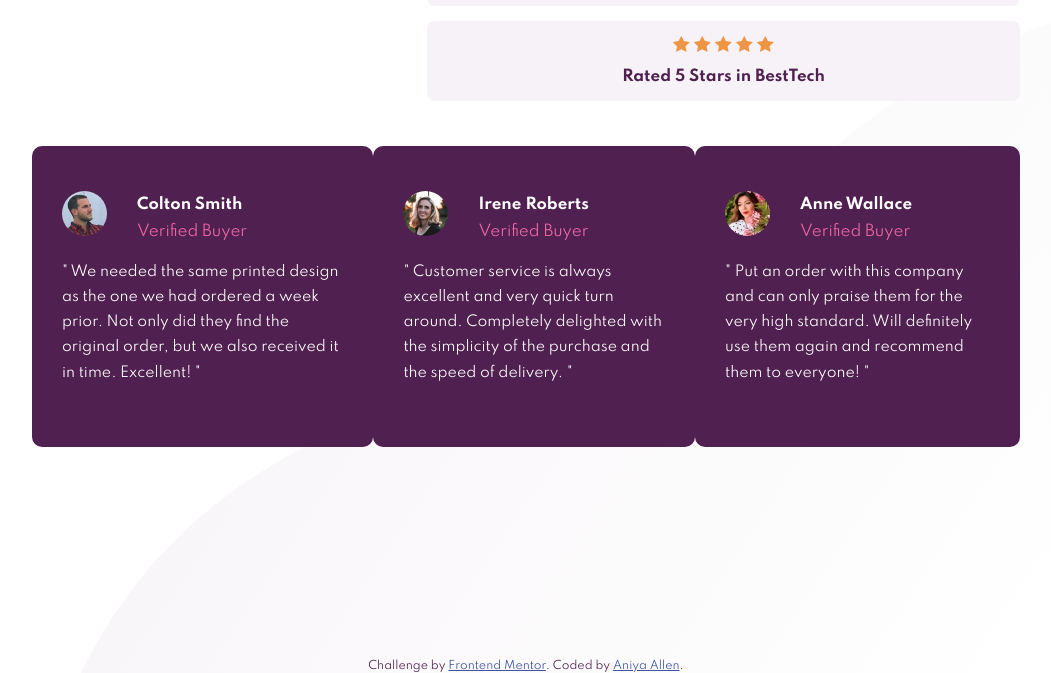
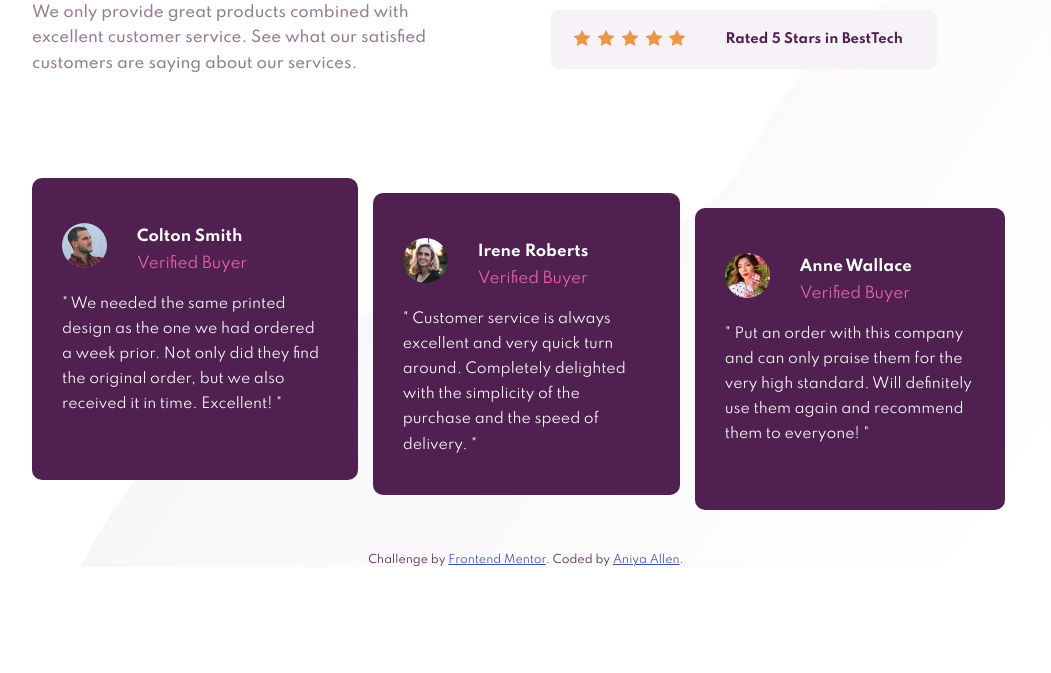
Before and after one commit to amallen1/social-proof, a plain HTML site: page index.html in a window 1280 px wide. Shown: the part 263-936 px from the top of the page, without its empty margins (114-1165 px from the left). After the commit the page ends 830 px from the top, so only its background shows below. Drawn offline with Linux system fonts and the light colour scheme.

Commit message:
updated desktop version

```diff
--- a/index.html
+++ b/index.html
@@ -76,13 +76,11 @@
             </div>
           </div>
 
-          <div class="content">
-            <p>
-              " We needed the same printed design as the one we had ordered a
-              week prior. Not only did they find the original order, but we also
-              received it in time. Excellent! "
-            </p>
-          </div>
+          <p class="content">
+            " We needed the same printed design as the one we had ordered a week
+            prior. Not only did they find the original order, but we also
+            received it in time. Excellent! "
+          </p>
         </div>
 
         <div class="review">
@@ -98,11 +96,11 @@
             </div>
           </div>
 
-          <div class="content">
+          <p class="content">
             " Customer service is always excellent and very quick turn around.
             Completely delighted with the simplicity of the purchase and the
             speed of delivery. "
-          </div>
+          </p>
         </div>
 
         <div class="review">
@@ -117,11 +115,11 @@
               <span>Verified Buyer </span>
             </div>
           </div>
-          <div class="content">
+          <p class="content">
             " Put an order with this company and can only praise them for the
             very high standard. Will definitely use them again and recommend
             them to everyone! "
-          </div>
+          </p>
         </div>
       </div>
     </main>
--- a/scss/_config.scss
+++ b/scss/base/_config.scss
@@ -1,4 +1,3 @@
-//Variables
 //Primary colors
 $very-dark-magenta: hsl(300, 43%, 22%);
 $soft-pink: hsl(333, 80%, 67%);
--- /dev/null
+++ b/scss/base/_global.scss
@@ -0,0 +1,18 @@
+.attribution {
+  font-size: 11px;
+  text-align: center;
+}
+.attribution a {
+  color: hsl(228, 45%, 44%);
+}
+
+body {
+  font-size: 15px;
+  font-family: "Spartan", sans-serif;
+  color: $very-dark-magenta;
+  background-image: url(/images/bg-pattern-top-mobile.svg),
+    url(/images/bg-pattern-bottom-mobile.svg);
+  background-attachment: fixed;
+  background-position: left top, bottom right;
+  background-repeat: no-repeat;
+}
--- a/scss/style.scss
+++ b/scss/style.scss
@@ -1,35 +1,16 @@
 @import url("https://fonts.googleapis.com/css2?family=Spartan:wght@400;500;700&display=swap");
-
-@import "config"; //imports variables and stuff
-
+@import "./base/config"; //imports variables and stuff
 @import "./base/reset"; //resetting
-
-.attribution {
-  font-size: 11px;
-  text-align: center;
-}
-.attribution a {
-  color: hsl(228, 45%, 44%);
-}
-
-body {
-  font-size: 15px;
-  font-family: "Spartan", sans-serif;
-  color: $very-dark-magenta;
-  background-image: url(/images/bg-pattern-top-mobile.svg),
-    url(/images/bg-pattern-bottom-mobile.svg);
-  background-attachment: fixed;
-  background-position: left top, bottom right;
-  background-repeat: no-repeat;
-}
+@import "./base/global";
 
 .container {
   text-align: center;
   padding: 1.2em;
-  margin: 5em 0;
+  margin: 5em 0 0;
 }
 
 //Main text section
+
 .heading {
   padding: 0 1em;
 }
@@ -40,6 +21,8 @@ body {
   font-weight: 500;
   line-height: 1.5;
 }
+
+//Ratings section
 
 .ratings {
   margin-bottom: 2em;
@@ -52,17 +35,23 @@ body {
     margin-bottom: 1em;
     border-radius: 8px;
     font-weight: 700;
+    font-size: 0.875em;
 
     .stars {
       margin-bottom: 0.75em;
     }
+
+    img {
+      margin-left: 0.25em;
     }
   }
+}
+
+//Testimonial section
 
 .testimonials {
   display: flex;
   flex-direction: column;
-}
 
   .review {
     background-color: $very-dark-magenta;
@@ -93,9 +82,9 @@ body {
       font-size: 14px;
     }
   }
+}
 
-//MEDIA QUERY
-
+//Media query
 @media (min-width: 700px) {
   body {
     background-image: url(/images/bg-pattern-top-mobile.svg),
@@ -103,21 +92,14 @@ body {
     background-attachment: fixed;
     background-position: left top, bottom right;
     background-repeat: no-repeat;
+    display: flex;
+    flex-direction: column;
+    justify-content: center;
+    align-items: center;
   }
-  //   .container {
-  //     width: 80%;
-  //     margin-left: auto;
-  //     margin-right: auto;
-  //     display: grid;
-  //     grid-template-columns: 0.75fr 1fr;
-  //     grid-template-rows: 1fr 1fr;
-  //     //row-gap: 4em;
-  //   }
 
   .container {
     width: 80%;
-    margin-left: auto;
-    margin-right: auto;
     display: grid;
     grid-template-columns: repeat(5, 1fr);
     grid-template-rows: repeat(7, 1fr);
@@ -129,24 +111,58 @@ body {
       text-align: left;
       .heading {
         padding: 0;
-        font-size: 1.5em;
+        font-size: 2.75em;
+      }
+      .subheading {
+        line-height: 1.7;
+        margin-bottom: 0;
       }
     }
+
     .ratings {
       grid-area: 1 / 3 / 4 / 6;
+      transform: translateX(3em);
+      padding-top: 1em;
+      margin-bottom: 0;
+
+      & > :nth-child(2) {
+        transform: translateX(3em);
       }
+
+      & > :nth-child(3) {
+        transform: translateX(6em);
+      }
+
+      .rating {
+        display: flex;
+        align-items: center;
+        width: 65%;
+        padding: 1.5em;
+      }
+
+      .stars {
+        margin: 0;
+        margin-right: 3em;
+      }
+    }
+
     .testimonials {
       flex-direction: row;
       grid-area: 4 / 1 / 7 / 6;
+      transform: translateY(3em);
+
+      & > :nth-child(2) {
+        transform: translateY(1em);
+      }
+
+      & > :nth-child(3) {
+        transform: translateY(2em);
+      }
+
+      .review {
+        margin-bottom: 0;
+        margin-right: 1em;
       }
     }
-
-  //   .ratings {
-  //     margin: 0;
-  //   }
-
-  //   .testimonials {
-  //     flex-direction: row;
-  //     grid-column: 1 / 11;
-  //   }
   }
+}
```
Also changed, not shown: css/style.css. Lines whose indentation alone changed are shown as unchanged.
